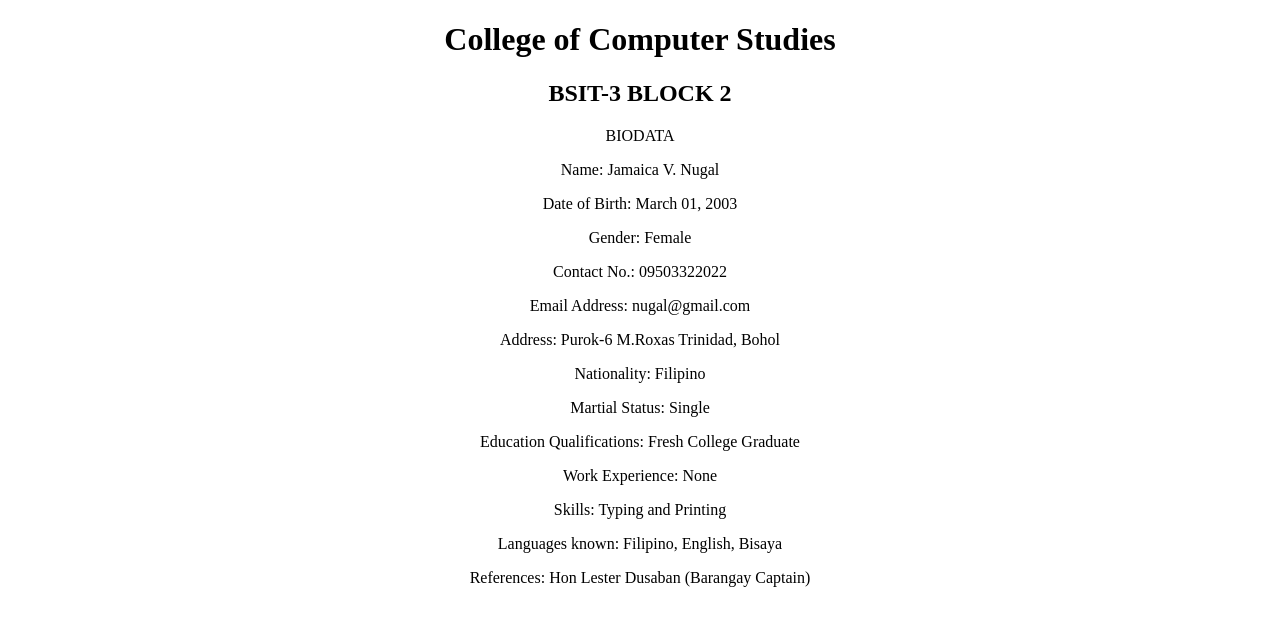
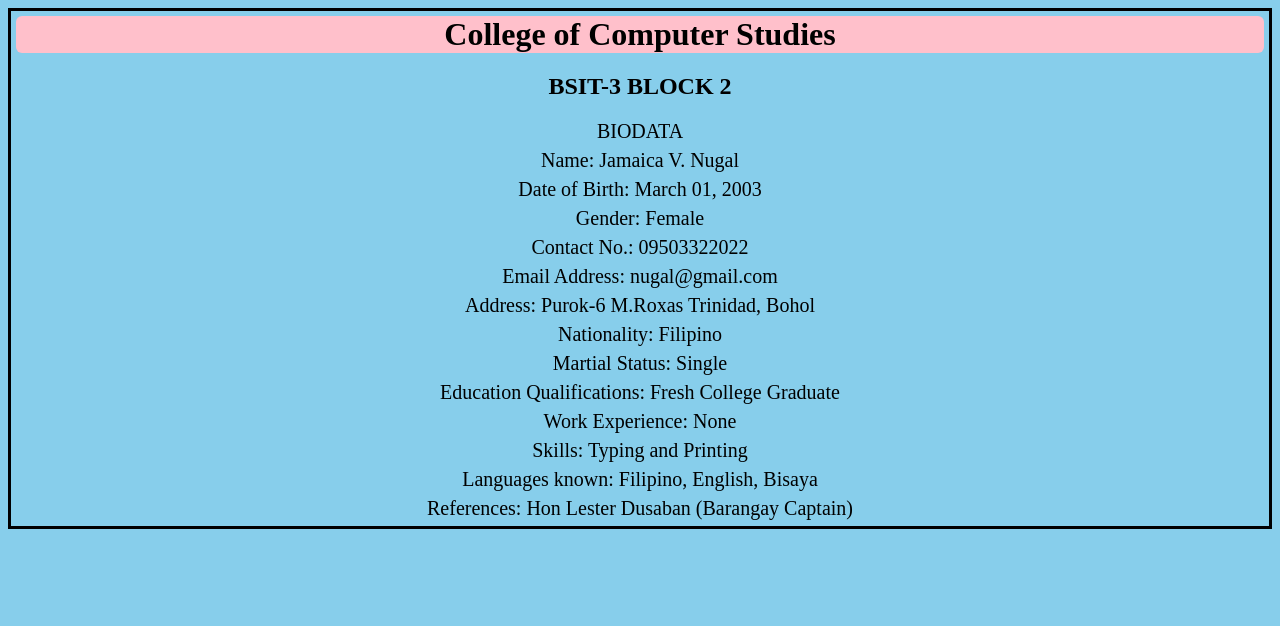
Before and after one commit to JamaicaNugal/Jamaica, a plain HTML site: page index.html in a window 1280 px wide. Drawn offline with Linux system fonts and the light colour scheme.

Commit message:
Saved CSS Design

```diff
--- a/index.html
+++ b/index.html
@@ -2,6 +2,7 @@
 <html>
   <head>
     <title> Nugal_Jamaica_Act_Project</title>
+    <link rel="stylesheet" href="maica.css">
   </head>
   <body>
     <center>
--- /dev/null
+++ b/maica.css
@@ -0,0 +1,17 @@
+body {
+  background-color:skyblue;
+  border-style: solid;
+  border-radius: Spax;
+}
+h1 {
+  background-color:pink;
+  text-align: center;
+  border-radius: 6px;
+  margin: 5px;
+}
+p{
+  margin: 6px;
+  font-family: Times New Roman;
+  font-size: 20px;
+  border-radius: 6px;
+}
```
